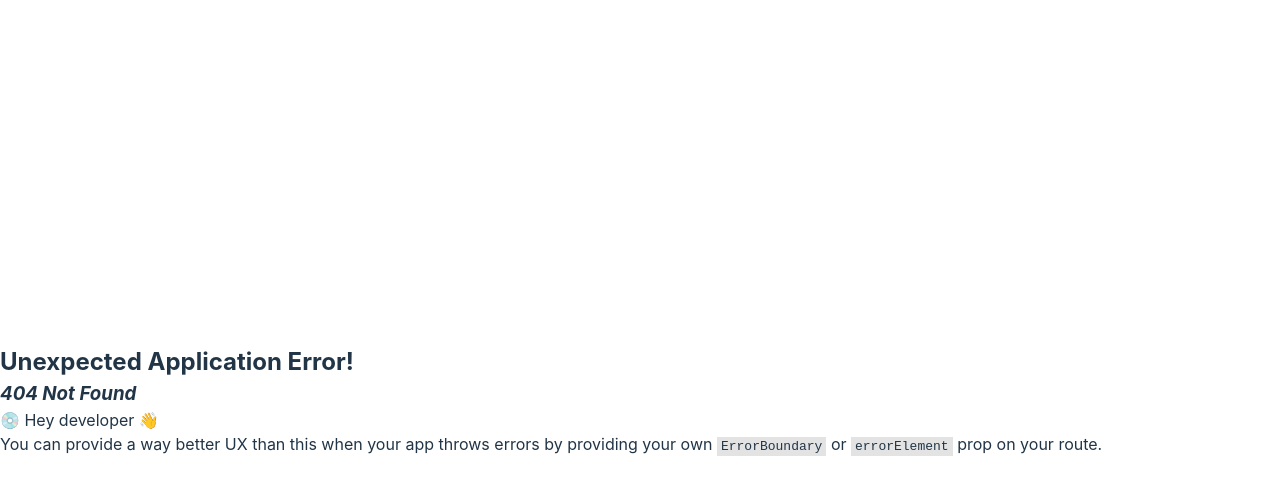
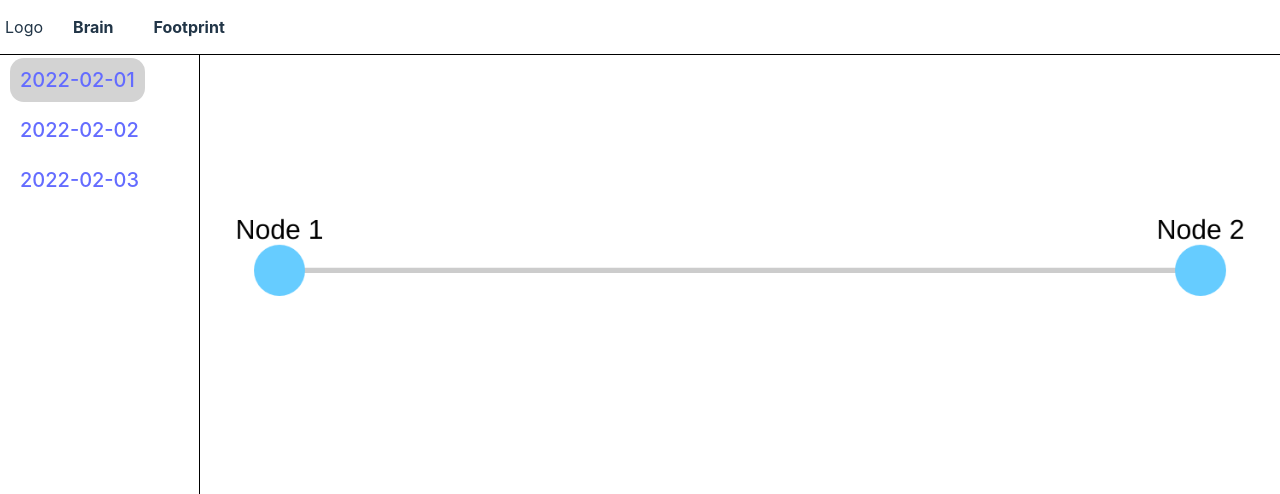
Before and after one commit to chanjook1m/iam-mindmap, a React (Vite) app: page /daynote/1 in a window 1280 px wide. Before the commit this address had no page. Shown: the top 494 px of the page. Built offline with nearby package versions, Linux system fonts and the light colour scheme.

Commit message:
feat/sidebar active link styling

```diff
--- a/src/components/common/Sidebar.tsx
+++ b/src/components/common/Sidebar.tsx
@@ -1,11 +1,36 @@
+import { NavLink } from "react-router-dom";
 import "./sidebar.styles.css";
+
+type dataType = {
+  id: number;
+  date: string;
+};
+
+type navLinkType = {
+  isActive: boolean;
+  isPending: boolean;
+};
+
 export default function SideBar() {
+  const data: dataType[] = [
+    { id: 1, date: "2022-02-01" },
+    { id: 2, date: "2022-02-02" },
+    { id: 3, date: "2022-02-03" },
+  ];
   return (
     <aside className="sidebar">
       <ul className="sidebar__items">
-        <li>2022-02-01</li>
-        <li>2022-02-01</li>
-        <li>2022-02-01</li>
+        {data.map((ele) => (
+          <li key={ele.id}>
+            <NavLink
+              to={`daynote/${ele.id}`}
+              className={`navlink ${({ isActive, isPending }: navLinkType) =>
+                isActive ? "active" : isPending ? "pending" : ""}`}
+            >
+              {ele.date}
+            </NavLink>
+          </li>
+        ))}
       </ul>
     </aside>
   );
--- a/src/components/common/container.styles.css
+++ b/src/components/common/container.styles.css
@@ -1,5 +1,5 @@
 .container {
   display: grid;
   grid-template-areas: "sidebar main";
-  grid-template-columns: 100px 1fr;
+  grid-template-columns: 200px 1fr;
 }
--- a/src/components/common/sidebar.styles.css
+++ b/src/components/common/sidebar.styles.css
@@ -7,16 +7,21 @@
 .sidebar__items {
   display: flex;
   flex-direction: column;
-  gap: 10px;
+  gap: 20px;
   list-style: none;
 }
 .sidebar__items li {
-  font-size: 10px;
-  padding: 10px;
-  border-radius: 14px;
+  font-size: 20px;
   cursor: pointer;
   font-weight: bold;
 }
 .sidebar__items li:hover {
   color: gray;
 }
+.sidebar__items .navlink {
+  padding: 10px;
+  border-radius: 14px;
+}
+.active {
+  background-color: lightgray;
+}
--- /dev/null
+++ b/src/components/content/Note.tsx
@@ -0,0 +1,70 @@
+import { useRef, useEffect } from "react";
+import { useParams } from "react-router-dom";
+import cytoscape from "cytoscape";
+
+export default function Note() {
+  const element = [
+    [
+      {
+        data: { id: "node1", label: "Node 1" },
+        position: { x: 100, y: 100 },
+      },
+      {
+        data: { id: "node2", label: "Node 2" },
+        position: { x: 200, y: 200 },
+      },
+      { data: { id: "edge1", source: "node1", target: "node2" } },
+    ],
+    [
+      {
+        data: { id: "node1", label: "Node 3" },
+        position: { x: 100, y: 200 },
+      },
+      {
+        data: { id: "node2", label: "Node 4" },
+        position: { x: 200, y: 300 },
+      },
+      { data: { id: "edge1", source: "node1", target: "node2" } },
+    ],
+    [
+      {
+        data: { id: "node1", label: "Node 5" },
+        position: { x: 100, y: 100 },
+      },
+      {
+        data: { id: "node2", label: "Node 6" },
+        position: { x: 200, y: 200 },
+      },
+      { data: { id: "edge1", source: "node1", target: "node2" } },
+    ],
+  ];
+  const cyRef = useRef(null);
+  const { noteId } = useParams();
+
+  useEffect(() => {
+    const cy = cytoscape({
+      container: cyRef.current,
+      elements: element[Number(noteId) - 1],
+      style: [
+        {
+          selector: "node",
+          style: {
+            "background-color": "#66ccff",
+            label: "data(label)",
+          },
+        },
+        {
+          selector: "edge",
+          style: {
+            "line-color": "#ccc",
+          },
+        },
+      ],
+    });
+    return () => {
+      cy.destroy();
+    };
+  }, [element, noteId]);
+
+  return <div ref={cyRef} style={{ width: "100%", height: "400px" }}></div>;
+}
```
Also changed, not shown: src/main.tsx (+8 -1 lines).
